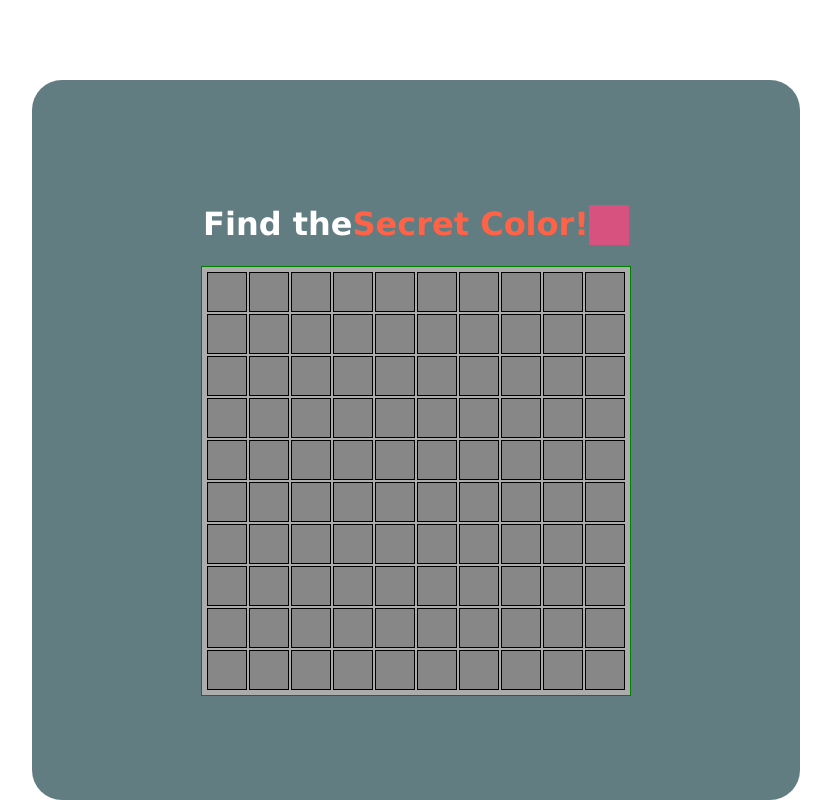
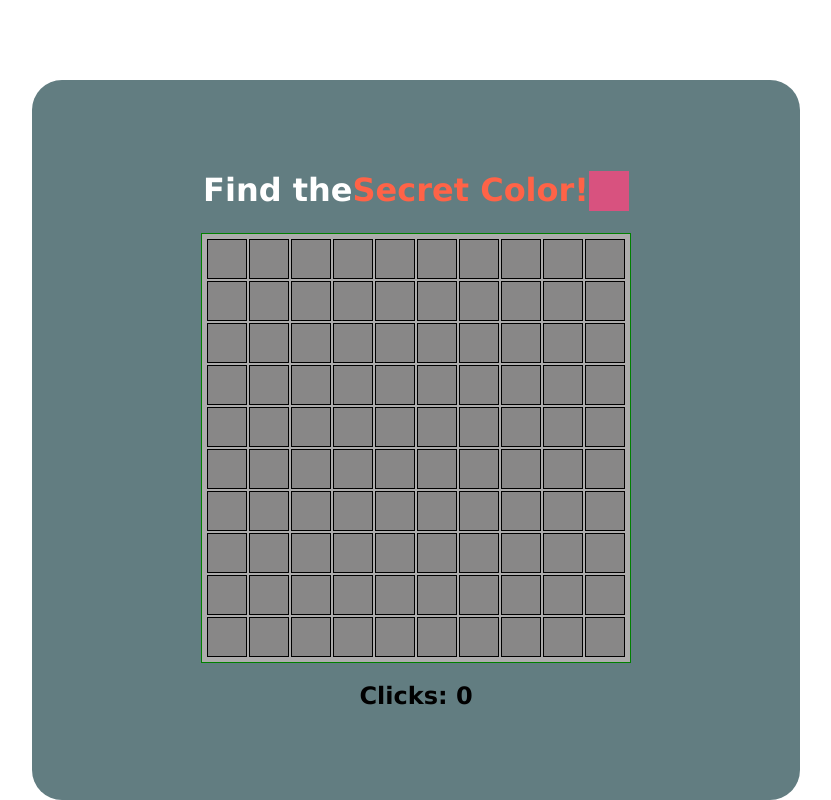
Before and after one commit to PiniWeiss/Secret-Color-react, a React (Vite) app: page / in a window 1280 px wide. Shown: the whole page, without its empty margins (224-1055 px from the left). Built offline with nearby package versions, Linux system fonts and the light colour scheme.

Commit message:
clicks field initial

```diff
--- a/src/App.css
+++ b/src/App.css
@@ -58,3 +58,7 @@ h1{
   transform: scale(0.9);
   cursor: pointer;
 }
+.square:active{
+  transform: scale(1.1);
+  transition: all 0.2s;
+}
--- a/src/App.jsx
+++ b/src/App.jsx
@@ -1,6 +1,7 @@
 import "./App.css";
 import GridLayout from "./components/gridLayout";
 import Header from "./components/Header";
+import Information from "./components/Information";
 
 function App() {
   return (
@@ -8,6 +9,7 @@ function App() {
       <main>
         <Header/>
         <GridLayout />
+        <Information/>
       </main>
     </>
   );
--- /dev/null
+++ b/src/components/Information.jsx
@@ -0,0 +1,14 @@
+import React from 'react'
+import { useCounter } from '../hooks/useCounter'
+
+function Information() {
+    const { count, inc, reset } = useCounter(0)
+  return (
+    <div>
+      <h2>Clicks: <span> {count}</span></h2>
+
+    </div>
+  )
+}
+
+export default Information
--- /dev/null
+++ b/src/hooks/useCounter.js
@@ -0,0 +1,8 @@
+import { useState } from "react";
+
+export function useCounter(initialNum) {
+    const [count, setValue] = useState(initialNum)
+    const inc = () => setValue(count+steps)
+    const reset = () => setValue(initialNum)
+  return { count, inc, reset };
+}
```
